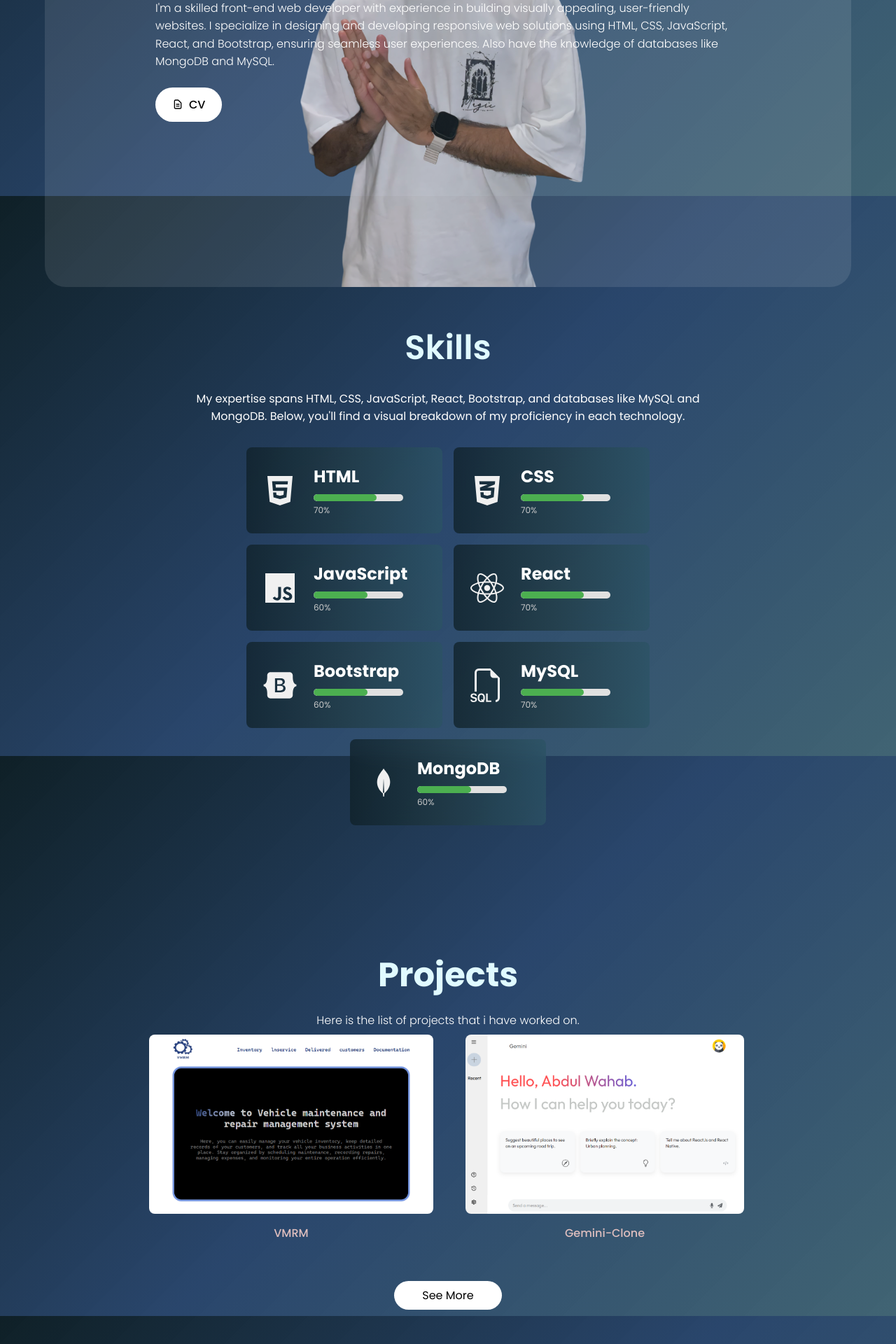
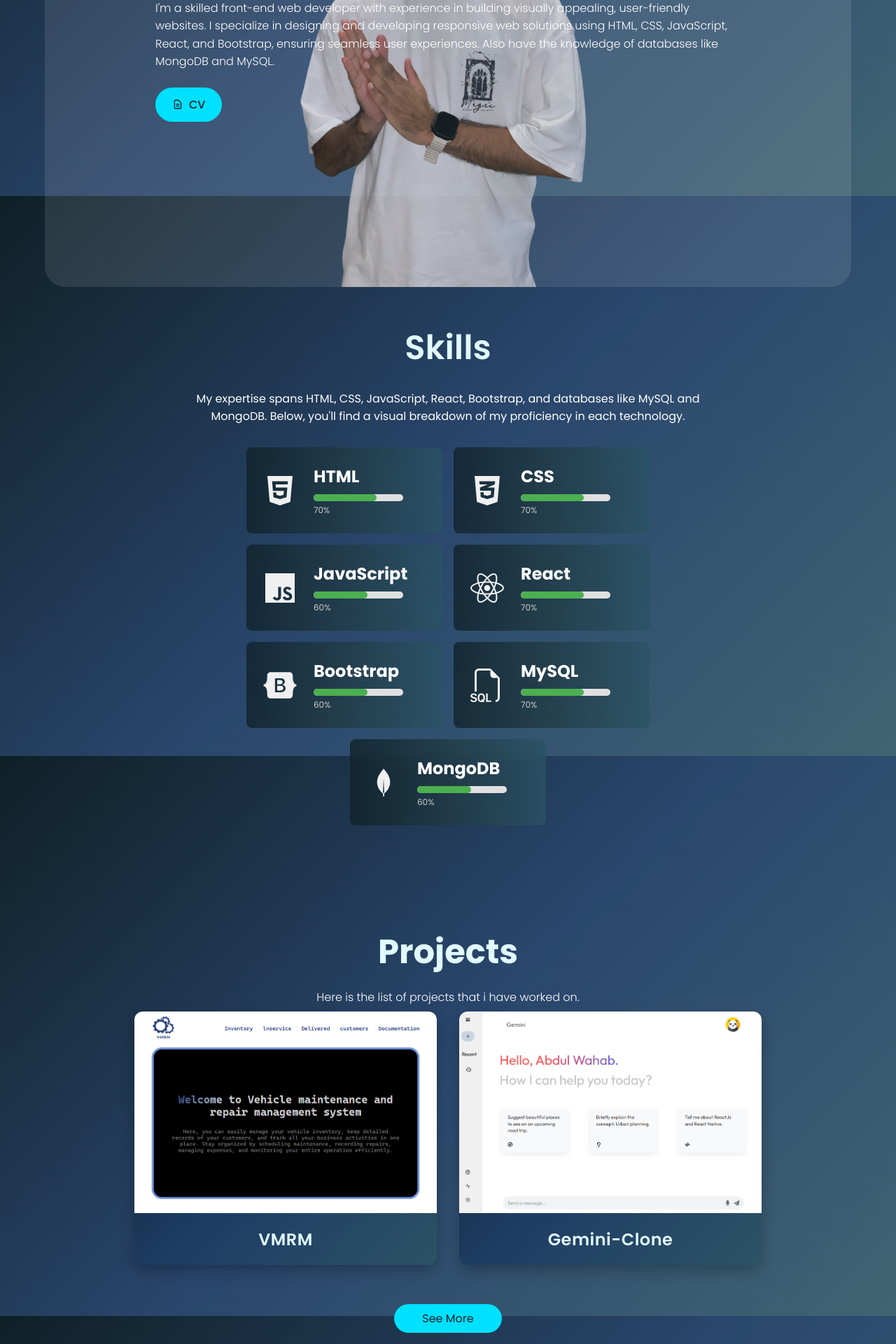
Before and after one commit to imabwahab/portfolio, a React (Vite) app: page / in a window 1280 px wide. Shown: the part 520-2440 px from the top of the page at 70% size. Built offline with nearby package versions, Linux system fonts and the light colour scheme.

Commit message:
improve the styling of project cards.

```diff
--- a/src/components/Contact/contact.css
+++ b/src/components/Contact/contact.css
@@ -66,9 +66,7 @@
 
 .submitBtn {
     background: #00e0ff;
-    /* primary accent */
     color: #0f2027;
-    /* dark blue for contrast text */
     border: none;
     border-radius: 0.5rem;
     margin: 2rem;
--- a/src/components/Footer/footer.css
+++ b/src/components/Footer/footer.css
@@ -13,7 +13,7 @@
   justify-content: center;
   flex-direction: column;
   width: 100%;
-  padding: 2rem 1.5rem;
+  padding: 1.5rem;
   font-weight: 300;
   font-size: 0.95rem;
   text-align: center;
--- a/src/components/Intro/Intro.css
+++ b/src/components/Intro/Intro.css
@@ -80,8 +80,8 @@
 }
 
 .btn {
-  background-color: white;
-  color: black;
+  background: #00e0ff;
+  color: #0f2027;
   padding: 0.75rem 1.5rem;
   border: none;
   border-radius: 2rem;
--- a/src/components/Navbar/Navbar.css
+++ b/src/components/Navbar/Navbar.css
@@ -12,12 +12,10 @@
   right: 0;
   z-index: 3;
 
-  background: linear-gradient(
-    to right,
-    rgba(15, 32, 39, 0.8),
-    rgba(30, 60, 100, 0.8),
-    rgba(44, 83, 100, 0.8)
-  );
+  background: linear-gradient(to right,
+      rgba(15, 32, 39, 0.8),
+      rgba(30, 60, 100, 0.8),
+      rgba(44, 83, 100, 0.8));
   backdrop-filter: blur(10px);
   -webkit-backdrop-filter: blur(10px);
   color: #f0f0f0;
@@ -45,14 +43,16 @@
 }
 
 .desktopMenuBtn {
-  background-color: white;
-  color: black;
+  background: #00e0ff;
+  color: #0f2027;
   border: none;
   display: flex;
   align-items: center;
   justify-content: center;
   padding: 1rem 2rem;
   border-radius: 2rem;
+  font-size: 1rem;
+  font-weight: 500;
   transition: 0.3s;
   cursor: pointer;
 }
@@ -89,7 +89,11 @@
   padding: 0.5rem;
   height: fit-content;
   min-width: 15rem;
-  background: rgb(40, 40, 40);
+  background: linear-gradient(to right,
+      rgba(15, 32, 39, 1),
+      rgba(30, 60, 100, 1),
+      rgba(44, 83, 100, 1));
+  color: #f0f0f0;
   border-radius: 1rem;
 }
 
@@ -97,7 +101,8 @@
   color: white;
   padding: 0.5rem 3rem;
   margin: 0.25rem;
-  background: rgb(30, 30, 30);
+  background-color: #2c5364;
+  border-radius: 3px;
 }
 
 @media screen and (max-width:720px) {
--- a/src/components/Projects/Project.css
+++ b/src/components/Projects/Project.css
@@ -36,22 +36,47 @@
   display: flex;
   flex-direction: column;
   align-items: center;
-  width: 26rem;
+  width: 100%;
+  max-width: 27rem;
   margin: 0.5rem;
+   background: linear-gradient(135deg,
+      rgba(15, 32, 39, 1),
+      rgba(30, 60, 100, 0.95),
+      rgba(44, 83, 100, 0.9));
+  backdrop-filter: blur(12px);
+  -webkit-backdrop-filter: blur(12px);
+  height: auto;
+  border-radius: 0.75rem;
+  overflow: hidden;
+  box-shadow: 0 8px 20px rgba(0, 0, 0, 0.25);
+  transition: transform 0.3s ease, box-shadow 0.3s ease;
+
+}
+.projectCard:hover {
+  transform: translateY(-5px);
+  box-shadow: 0 12px 24px rgba(0, 0, 0, 0.35);
 }
 
 .worksImg {
   width: 100%;
-  height: 16rem;
+  height: 18rem;
   object-fit: cover;
-  border-radius: 0.5rem;
+  transition: transform 0.3s ease;
 }
 
+.projectCard:hover .worksImg {
+  transform: scale(1.03);
+}
+
+
 .projectTitle {
-  margin-top: 0.5rem;
-  font-size: 1rem;
-  font-weight: 500;
-  color: #debebe;
+  margin-top:  0;
+  padding: 0.8rem 0 1.2rem 0;
+  font-size: 1.5rem;
+  font-weight: 600;
+  text-align: center;
+  color: #e0faff;
+  letter-spacing: 0.5px;
 }
 
 .workBtn {
@@ -59,7 +84,8 @@
   padding: 0.5rem 2.5rem;
   border: none;
   border-radius: 2rem;
-  background: white;
+  background: #00e0ff;
+  color: #0f2027;
   font-size: 1rem;
   cursor: pointer;
   transition: background 0.3s;
@@ -79,6 +105,7 @@
   }
 
   .projectTitle {
+    margin: 0.5rem 0;
     font-size: 0.9rem;
   }
 }
```
Also changed, not shown: src/assets/geminiClone.png.
